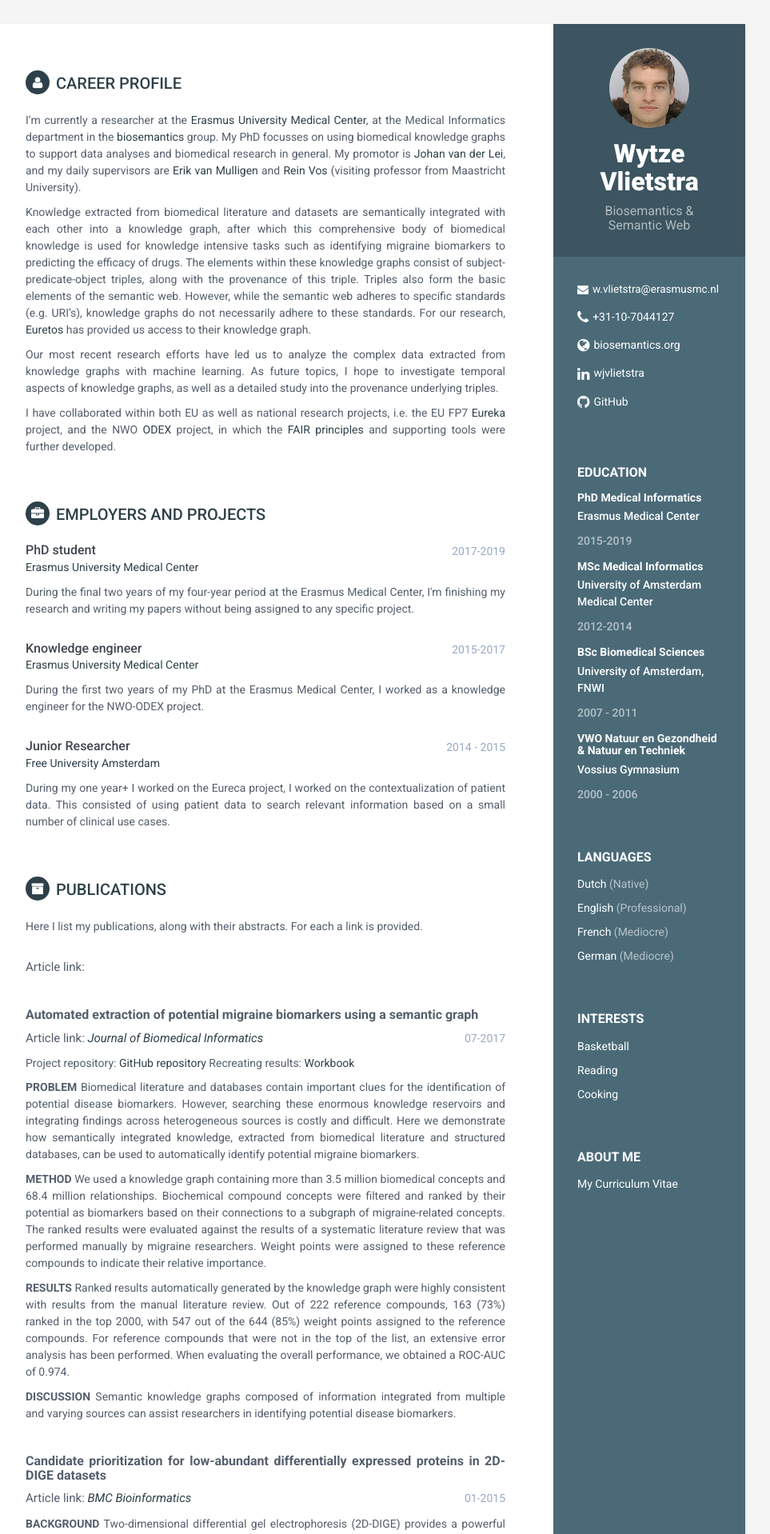
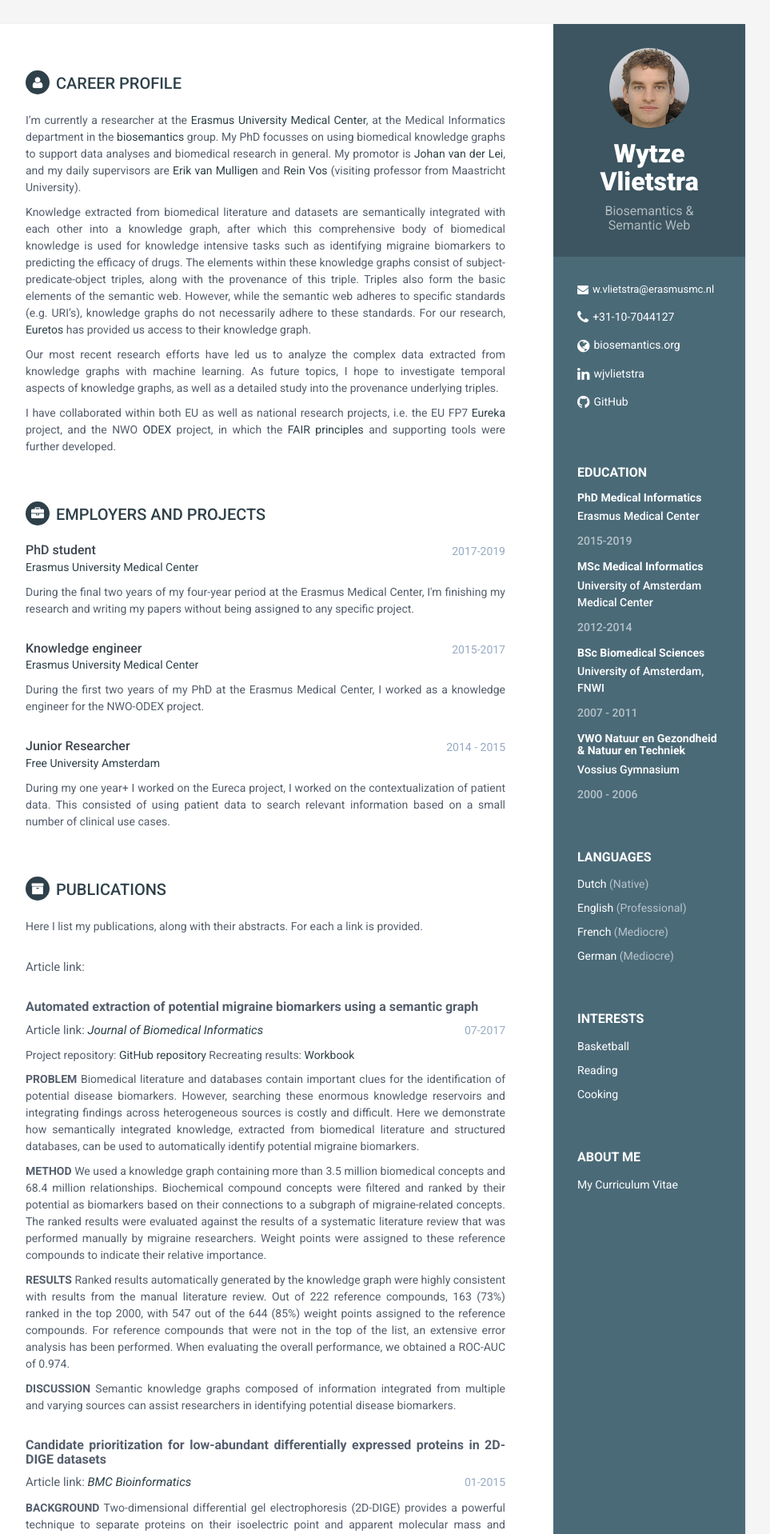
Before and after one commit to Wytz/wytz.github.io, a Jekyll site: the page built from index.html, in a window 1280 px wide. Shown: the top 1918 px of the page at 80% size, without its empty margins (188-1151 px from the left). Built offline with Jekyll 4.4.1, drawn with Linux system fonts in a browser that asks for light colours.

Commit message:
email at 13

```diff
--- a/_config.yml
+++ b/_config.yml
@@ -32,7 +32,7 @@ summary: |+
 
 
 #sidebar links
-email: '<a href="mailto:w.vlietstra@erasmusmc.nl" style="font-size:13.5px;">w.vlietstra@erasmusmc.nl</a>'
+email: '<a href="mailto:w.vlietstra@erasmusmc.nl" style="font-size:13px;">w.vlietstra@erasmusmc.nl</a>'
 phone: +31-10-7044127
 website: biosemantics.org #do not add http://
 linkedin: wjvlietstra
--- a/_includes/projects.html
+++ b/_includes/projects.html
@@ -10,7 +10,7 @@
   {% endfor%}
 
   {% for project in site.data.projects %}
-    <div class="item" style="margin-bottom:40px;">
+    <div class="item" style="margin-bottom:30px;">
       <h3 class="project-title" style="text-align:justify;text-justify:inter-word;"><b>{{ project.title }}</b></h3>
 	  <div class="upper-row" style="margin-top:10px;margin-bottom:10px;">
 	    <div style="font-size:15px;">Article link:  <a href="{{ project.link }}"><i>  {{ project.journal}}  </i></a></div>
```
